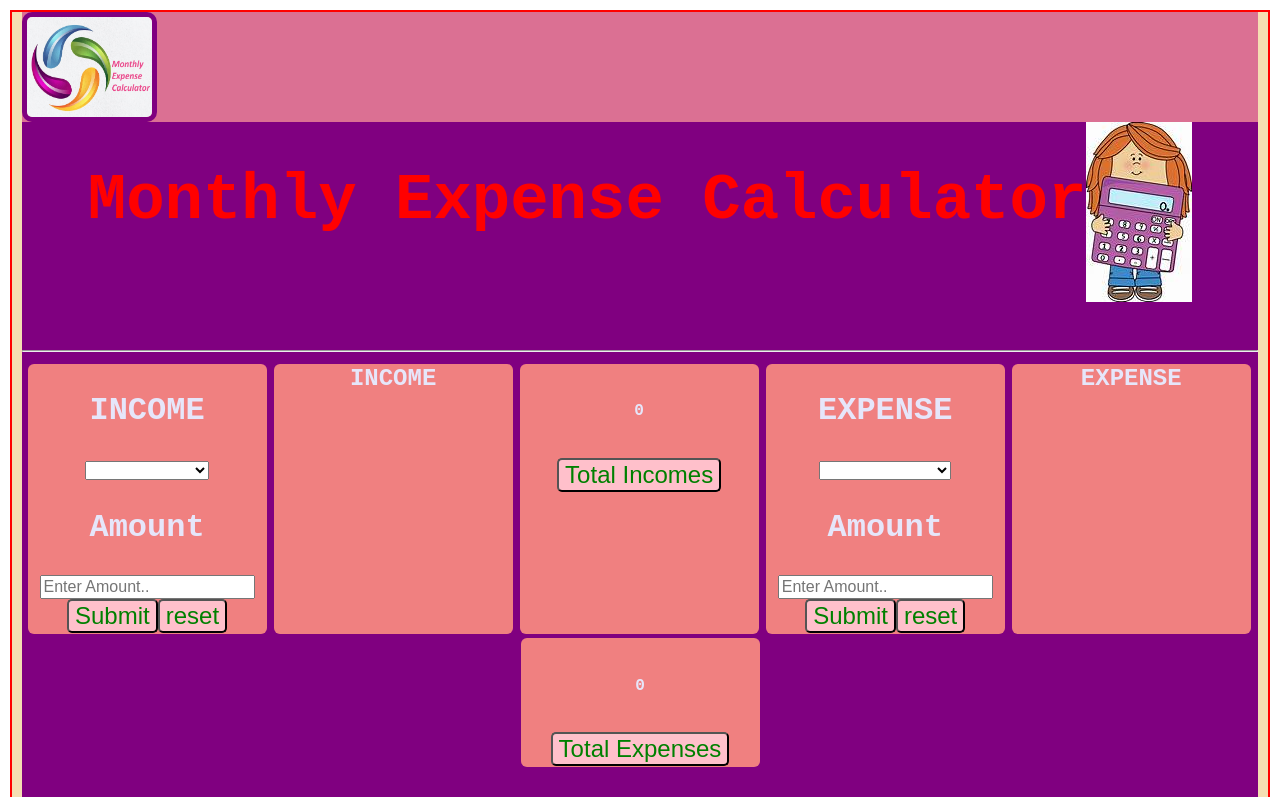
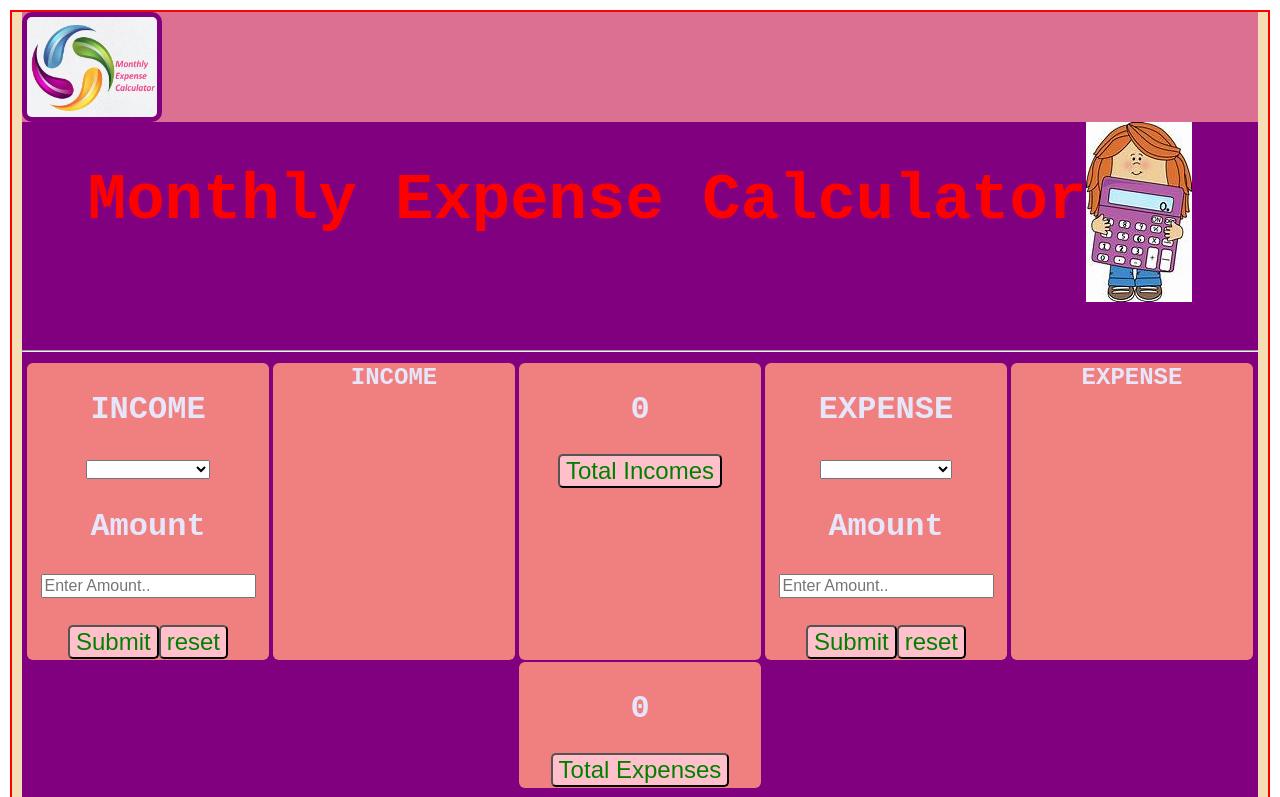
Before and after one commit to NicelinJones/MEC, a React (Create React App) app: page / in a window 1280 px wide. Shown: the top 797 px of the page. Built offline with nearby package versions, Linux system fonts and the light colour scheme.

Commit message:
tenth commit

```diff
--- a/src/App.css
+++ b/src/App.css
@@ -30,7 +30,7 @@ background-color:wheat;
 /*@media only screen and (min-width : 1200px) {
 
 }*/
-@media only screen and (max-width : 320px){
+@media only screen and (max-width : 340px){
   .App{
     margin: 10px;
   }
@@ -38,6 +38,12 @@ background-color:wheat;
     .mobile-view{
       background-color:blanchedalmond;
 
+    }
+    .mobile-view{
+      .hed img{
+         width: 80px;
+         height: 60px;
+      }
     }
     .mobile-view .girl h1{
       font-size: 1.5rem;
@@ -53,6 +59,12 @@ background-color:wheat;
       font-size: 1rem;
 
     }
+    .mobile-view .df{
+      font-size: 1rem;
+    }
+    .mobile-view .sub{
+      font-size: 1rem;
+    }
     }
 
 
@@ -60,7 +72,7 @@ background-color:wheat;
 
 
 
-@media only screen and (min-width : 320px){
+@media only screen and (min-width : 340px){
   .App{
     margin: 10px;
   }
@@ -68,7 +80,13 @@ background-color:wheat;
       background-color:plum;
 
     }
-    .mobile-view h1{
+    .mobile-view{
+      .hed img{
+         width: 90px;
+         height: 70px;
+      }
+    }
+    .mobile-view .girl h1{
       font-size: 1.5rem;
     }
     .mobile-view h2{
@@ -78,9 +96,14 @@ background-color:wheat;
       font-size: 1rem;
 
     }
-    .mobile-view div button{
+    .mobile-view table tr td button{
       font-size: 1rem;
-
+    }
+    .mobile-view .df{
+      font-size: 1rem;
+    }
+    .mobile-view .sub{
+      font-size: 1rem;
     }
     }
   @media only screen and (min-width : 480px){
@@ -90,19 +113,32 @@ background-color:wheat;
       .mobile-view{
         background-color:powderblue;
 
-      }.mobile-view h1{
-        font-size: 3rem;
+      }.mobile-view{
+        .hed img{
+           width: 100px;
+           height: 80px;
+        }
       }
+      .mobile-view .girl h1{
+        font-size: 2rem;
+      }
+
       .mobile-view h2{
-        font-size: 2rem;
+        font-size: 1.5rem;
       }
       .mobile-view table tr td input{
         font-size: 1rem;
 
       }
-      .mobile-view div button{
+      .mobile-view table tr td button{
           font-size: 1rem;
 
+      }
+      .mobile-view .df{
+        font-size: 1.5rem;
+      }
+      .mobile-view .sub{
+        font-size: 1.5rem;
       }
 
     }
@@ -113,8 +149,13 @@ background-color:wheat;
       .mobile-view {
         background-color:mistyrose;
        }
-
-       .mobile-view h1{
+      .mobile-view{
+        .hed img{
+           width: 100px;
+           height: 80px;
+        }
+      }
+       .mobile-view .girl h1{
         font-size: 3rem;
       }
       .mobile-view h2{
@@ -124,9 +165,14 @@ background-color:wheat;
         font-size: 1rem;
 
       }
-      .mobile-view div button{
-        font-size: 1rem;
-
+      .mobile-view table tr td button{
+        font-size: 1.5rem;
+      }
+      .mobile-view .df{
+        font-size: 1.5rem;
+      }
+      .mobile-view .sub{
+        font-size: 1.5rem;
       }
 
     }
@@ -139,9 +185,15 @@ background-color:wheat;
       .mobile-view {
         background-color:beige;
       }
+      .mobile-view{
+        .hed img{
+           width: 100px;
+           height: 80px;
+        }
+      }
 
-      .mobile-view h1{
-        font-size: 3rem;
+      .mobile-view .girl h1{
+        font-size: 4rem;
       }
       .mobile-view h2{
         font-size: 2rem;
@@ -151,8 +203,14 @@ background-color:wheat;
 
       }
       .mobile-view div button{
-        font-size: 1rem;
+        font-size: 1.5rem;
 
+      }
+      .mobile-view .df{
+        font-size: 1.5rem;
+      }
+      .mobile-view .sub{
+        font-size: 1.5rem;
       }
 
        }
@@ -164,7 +222,13 @@ background-color:wheat;
       background-color:purple;
 
      }
-     .mobile-view h1{
+     .mobile-view{
+      .hed img{
+         width: 130px;
+         height: 100px;
+      }
+    }
+     .mobile-view .girl h1{
       font-size: 4rem;
     }
     .mobile-view h2{
@@ -174,9 +238,14 @@ background-color:wheat;
       font-size: 1rem;
 
     }
-    .mobile-view div button{
-      font-size: 1rem;
+    .mobile-view table tr td button{
+      font-size: 1.5rem;
 
+    }.mobile-view .df{
+      font-size: 1.5rem;
+    }
+    .mobile-view .sub{
+      font-size: 1.5rem;
     }
            }
 
--- a/src/components/Balance.js
+++ b/src/components/Balance.js
@@ -6,12 +6,9 @@ function Balance(){
     return(
         <div className='sib'>
             <div>
-                <h2> Your Balance:Rs{balance}</h2>
+                <h2>Balance:{balance}</h2>
             </div>
-
-
-
-        </div>
+             </div>
     );
 }
 export default Balance;
--- a/src/components/Transaction.css
+++ b/src/components/Transaction.css
@@ -8,6 +8,7 @@
 }
 .lib table tr td input{
     font-size: x-small;
+
 }
 .lib table tr td button{
     font-size: x-large;
@@ -17,8 +18,8 @@
 }
 .lib table tr td{
 
-  width: 237px;
-  margin: 2px;
+  width: 240px;
+  margin: 1px ;
   color:lavender;
   border-radius: 6px;
   background-color:lightcoral;
--- a/src/components/Transaction.js
+++ b/src/components/Transaction.js
@@ -19,21 +19,21 @@ import './Transaction.css';
             <option >Other Income</option>
             </select>
       <h2>Amount</h2>
-      <input type="number" placeholder='Enter Amount..' value={amount1} name ='Income' onChange={e => setAmount(e.target.value)}/><br></br>
+      <input type="number" placeholder='Enter Amount..' value={amount1} name ='Income' onChange={e => setAmount(e.target.value)}/><br></br><br></br>
       <button type="submit" onClick={handleSubmit} > Submit</button>
       <button type="reset" value="Reset">reset</button>
-      </td><br></br>
+      </td>
       <td className='vll'>INCOME
                 {incomes.map((e,i)=>(
                         <div key={i}>
             {e.seluct} {e.amount}
                        </div>
                     ) )}
-             </td><br></br>
+             </td>
              <td className='vll'>
-             <h6>{TotalIncomes}</h6>
+             <h2>{TotalIncomes}</h2>
              <button type="button" onClick={TotalIncome} >Total Incomes </button>
-              </td><br></br>
+              </td>
         <td className="vll" >
       <h2>EXPENSE</h2>
       <select name='Expense' value={seluct} onChange= {e => setSeluct(e.target.value)}>
@@ -45,10 +45,10 @@ import './Transaction.css';
             </select>
 
         <h2>Amount</h2>
-      <input type="number" placeholder='Enter Amount..' value={amount2} name ='Expense' onChange={e => setAmount(-(e.target.value))}/><br></br>
+      <input type="number" placeholder='Enter Amount..' value={amount2} name ='Expense' onChange={e => setAmount(-(e.target.value))}/>  <br></br><br></br>
       <button type="submit" onClick={handleSubmit} > Submit</button>
       <button type="reset" value="Reset">reset</button>
-        </td><br></br>
+        </td>
         <td className='vll'>EXPENSE
 {expenses.map((e,i)=>(
         <div key={i}>
@@ -57,9 +57,9 @@ import './Transaction.css';
     )
 )
 }
-</td><br></br>
+</td>
 <td className='vll'>
-  <h6>{TotalExpenses}</h6>
+  <h2>{TotalExpenses}</h2>
 <button type="button" onClick={TotalExpense} >Total Expenses</button>
 </td>
 </tr>
```
